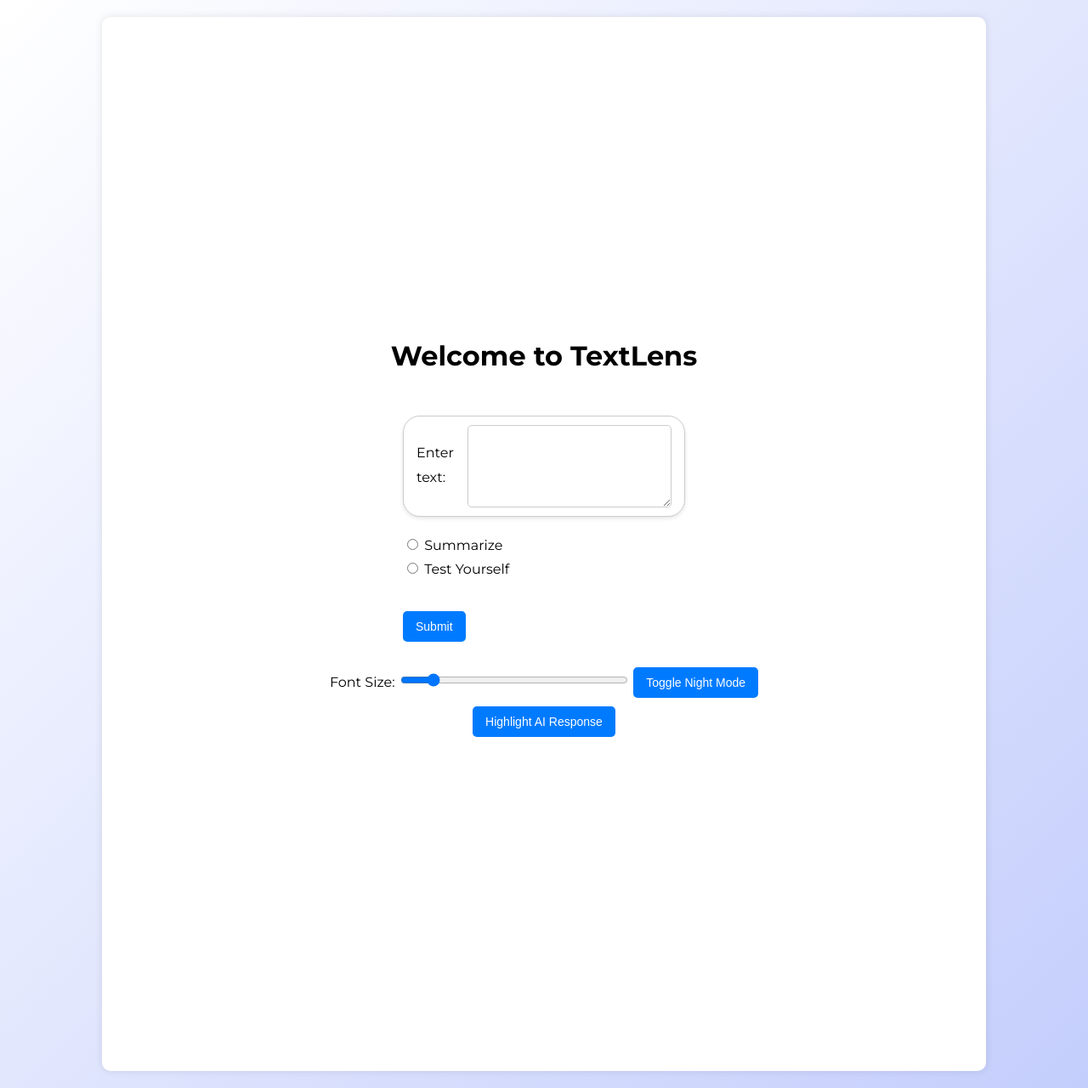
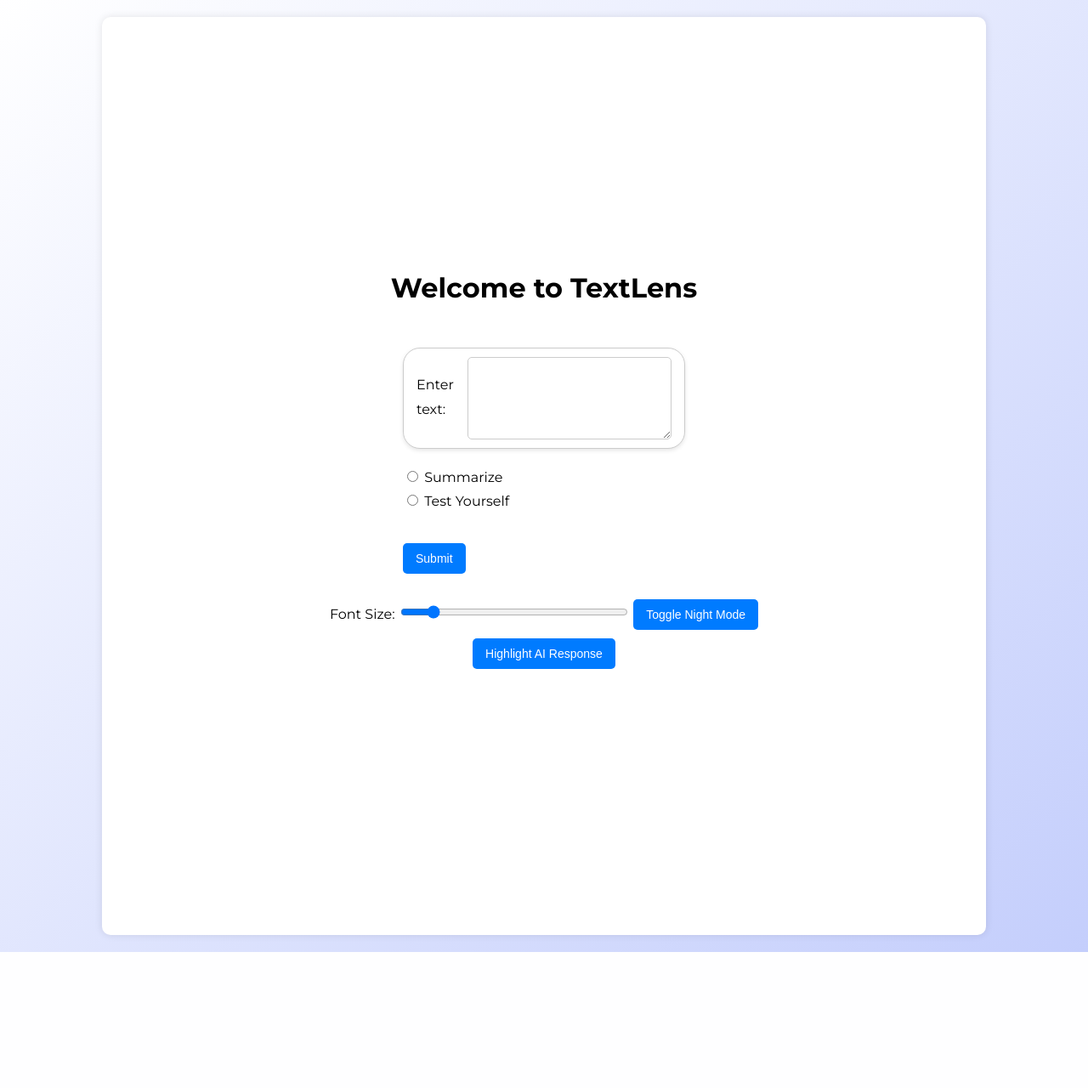
Before and after one commit to Text-Lens/Text-Lens, a Flask app: page / in a window 1280 px wide. Shown: the whole page at 85% size. After the commit the page ends 1120 px from the top, so only its background shows below. Run offline with Flask 3, Linux system fonts and the light colour scheme.

Commit message:
change how big page is

```diff
--- a/templates/index.html
+++ b/templates/index.html
@@ -38,7 +38,7 @@
             border-radius: 10px;
             background-color: white;
             box-shadow: 0 0 10px rgba(0, 0, 0, 0.1);
-            height: 150vh
+            height: 130vh
         }
 
         .header {
```
